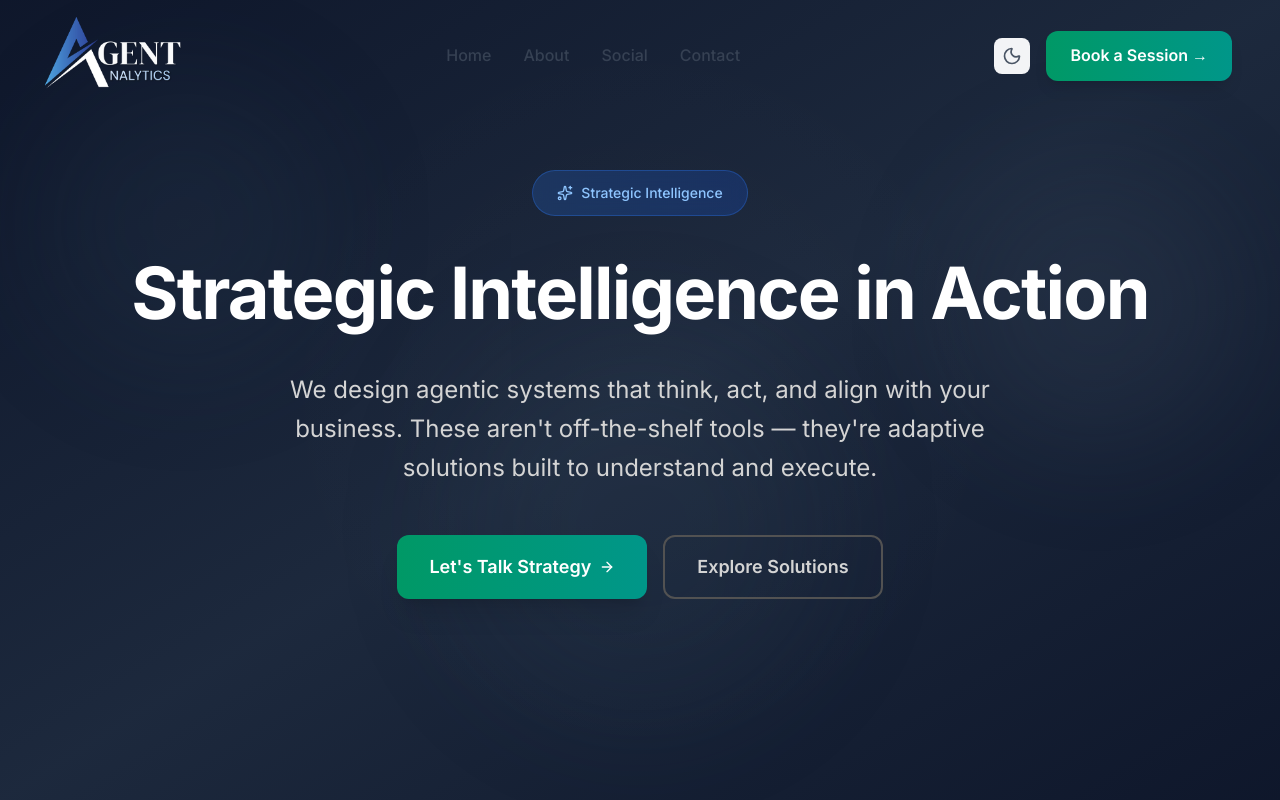
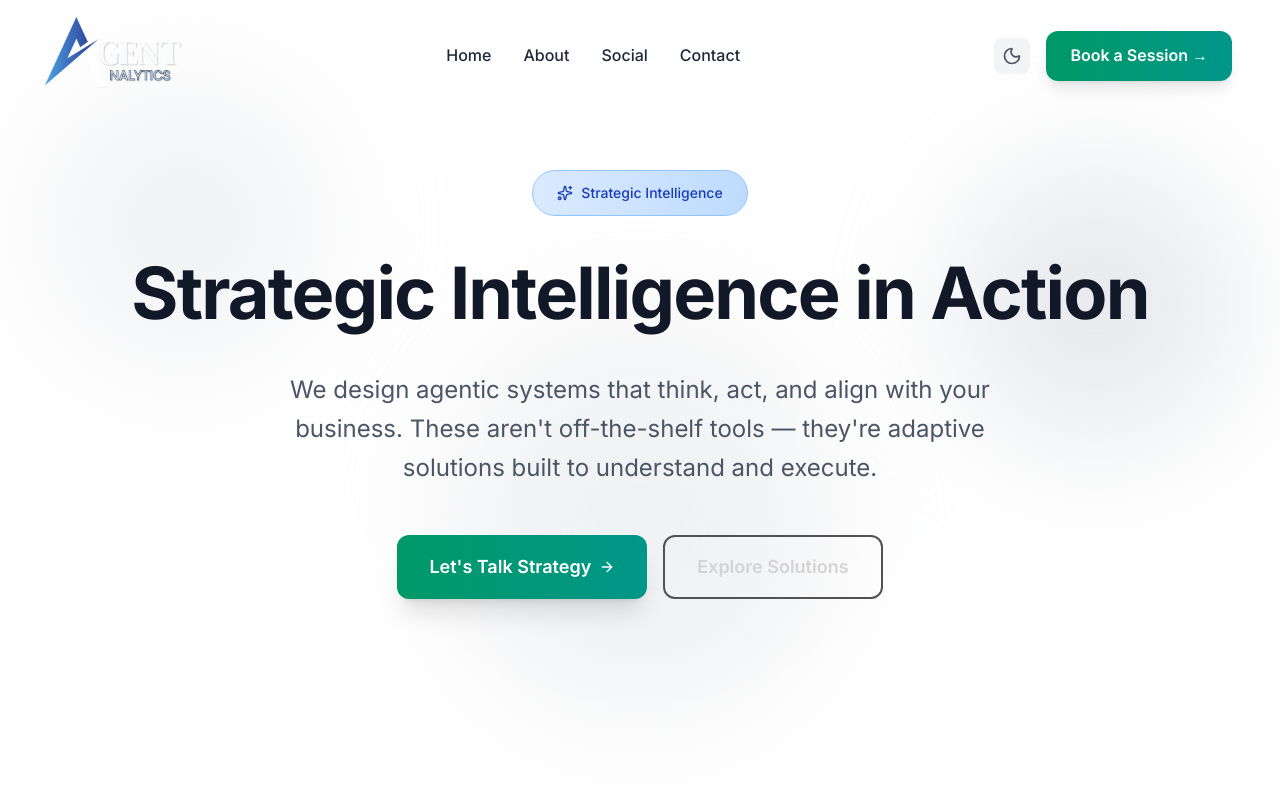
Before and after one commit to AgentAnalytics-ai/agent-analytics-site, a Next.js app: page / in a window 1280 px wide. Shown: the top 800 px of the page. Built offline with nearby package versions, Linux system fonts and the light colour scheme.

Commit message:
fix: improve light/dark theme contrast and resolve merge conflicts

```diff
--- a/src/components/home/Hero.tsx
+++ b/src/components/home/Hero.tsx
@@ -28,21 +28,21 @@ export default function Hero({
 
   return (
     <section
-      className="relative min-h-screen flex items-center justify-center overflow-hidden bg-gradient-to-br from-slate-900 via-slate-800 to-slate-900"
+      className="relative min-h-screen flex items-center justify-center overflow-hidden bg-white dark:bg-gradient-to-br dark:from-slate-900 dark:via-slate-800 dark:to-slate-900"
     >
-      {/* Sophisticated background elements */}
+      {/* Sophisticated background elements - only in dark mode */}
       <motion.div
-        className="absolute inset-0 bg-[radial-gradient(circle_at_50%_50%,rgba(255,255,255,0.1),transparent_50%)] opacity-20"
+        className="absolute inset-0 bg-[radial-gradient(circle_at_50%_50%,rgba(0,0,0,0.05),transparent_50%)] dark:bg-[radial-gradient(circle_at_50%_50%,rgba(255,255,255,0.1),transparent_50%)] opacity-20"
       />
-      <div className="absolute top-20 left-10 w-72 h-72 bg-slate-700/20 rounded-full blur-3xl animate-pulse"></div>
-      <div className="absolute top-40 right-10 w-72 h-72 bg-slate-600/20 rounded-full blur-3xl animate-pulse animation-delay-2000"></div>
-      <div className="absolute bottom-20 left-1/2 transform -translate-x-1/2 w-96 h-96 bg-slate-700/20 rounded-full blur-3xl animate-pulse animation-delay-4000"></div>
+      <div className="absolute top-20 left-10 w-72 h-72 bg-gray-200/50 dark:bg-slate-700/20 rounded-full blur-3xl animate-pulse"></div>
+      <div className="absolute top-40 right-10 w-72 h-72 bg-gray-300/50 dark:bg-slate-600/20 rounded-full blur-3xl animate-pulse animation-delay-2000"></div>
+      <div className="absolute bottom-20 left-1/2 transform -translate-x-1/2 w-96 h-96 bg-gray-200/50 dark:bg-slate-700/20 rounded-full blur-3xl animate-pulse animation-delay-4000"></div>
 
       <Container className="relative z-10 py-20 mt-8">
         <div className="text-center mb-16">
           {/* Professional badge */}
           <motion.div
-            className="inline-flex items-center gap-2 bg-gradient-to-r from-blue-500/20 to-blue-600/20 text-blue-300 px-6 py-3 rounded-full text-sm font-medium mb-8 border border-blue-500/30 backdrop-blur-sm"
+            className="inline-flex items-center gap-2 bg-gradient-to-r from-blue-100 to-blue-200 dark:from-blue-500/20 dark:to-blue-600/20 text-blue-800 dark:text-blue-300 px-6 py-3 rounded-full text-sm font-medium mb-8 border border-blue-300 dark:border-blue-500/30 backdrop-blur-sm"
             initial={{ opacity: 0, y: 20 }}
             animate={{ opacity: 1, y: 0 }}
             transition={{ duration: 0.8 }}
@@ -56,7 +56,7 @@ export default function Hero({
             initial={{ opacity: 0, y: 30 }}
             animate={{ opacity: 1, y: 0 }}
             transition={{ duration: 0.8 }}
-            className="text-5xl md:text-6xl lg:text-7xl font-bold text-white mb-8 leading-tight"
+            className="text-5xl md:text-6xl lg:text-7xl font-bold text-gray-900 dark:text-white mb-8 leading-tight"
           >
             {title}
           </motion.h1>
@@ -66,7 +66,7 @@ export default function Hero({
             initial={{ opacity: 0, y: 30 }}
             animate={{ opacity: 1, y: 0 }}
             transition={{ duration: 0.8, delay: 0.2 }}
-            className="text-xl md:text-2xl text-neutral-300 mb-12 max-w-3xl mx-auto leading-relaxed"
+            className="text-xl md:text-2xl text-gray-600 dark:text-neutral-300 mb-12 max-w-3xl mx-auto leading-relaxed"
           >
             {subtitle}
           </motion.p>
@@ -92,7 +92,7 @@ export default function Hero({
                 variant="outline"
                 size="lg"
                 onClick={() => (window.location.href = '/services')}
-                className="border-neutral-600 text-neutral-300 hover:bg-neutral-800 hover:border-neutral-500"
+                className="border-gray-300 text-gray-700 hover:bg-gray-50 dark:border-neutral-600 dark:text-neutral-300 dark:hover:bg-neutral-800 dark:hover:border-neutral-500"
               >
                 {secondaryCTA}
               </Button>
--- a/src/components/layout/Navigation.tsx
+++ b/src/components/layout/Navigation.tsx
@@ -107,7 +107,7 @@ export function Navigation() {
               <Link
                 key={item.href}
                 href={item.href}
-                className="text-gray-700 dark:text-neutral-300 hover:text-gray-900 dark:hover:text-white font-medium transition-colors duration-200 relative group"
+                className="text-gray-800 dark:text-neutral-300 hover:text-gray-900 dark:hover:text-white font-medium transition-colors duration-200 relative group"
               >
                 {item.label}
                 <span className="absolute -bottom-1 left-0 w-0 h-0.5 bg-gradient-to-r from-emerald-500 to-teal-500 transition-all duration-300 group-hover:w-full"></span>
@@ -130,7 +130,7 @@ export function Navigation() {
             {/* Mobile menu button */}
             <button
               onClick={() => setIsMobileMenuOpen(!isMobileMenuOpen)}
-              className="md:hidden p-2 text-neutral-300 hover:text-white transition-colors"
+              className="md:hidden p-2 text-gray-800 dark:text-neutral-300 hover:text-gray-900 dark:hover:text-white transition-colors"
             >
               {isMobileMenuOpen ? <X size={24} /> : <Menu size={24} />}
             </button>
@@ -145,7 +145,7 @@ export function Navigation() {
             initial={{ opacity: 0, height: 0 }}
             animate={{ opacity: 1, height: 'auto' }}
             exit={{ opacity: 0, height: 0 }}
-            className="md:hidden bg-neutral-900/95 backdrop-blur-md border-b border-neutral-800"
+            className="md:hidden bg-white/95 dark:bg-neutral-900/95 backdrop-blur-md border-b border-gray-200 dark:border-neutral-800"
           >
             <Container>
               <div className="py-6 space-y-4">
@@ -154,7 +154,7 @@ export function Navigation() {
                     key={item.href}
                     href={item.href}
                     onClick={() => setIsMobileMenuOpen(false)}
-                    className="block text-neutral-300 hover:text-white font-medium transition-colors duration-200"
+                    className="block text-gray-800 dark:text-neutral-300 hover:text-gray-900 dark:hover:text-white font-medium transition-colors duration-200"
                   >
                     {item.label}
                   </Link>
```
